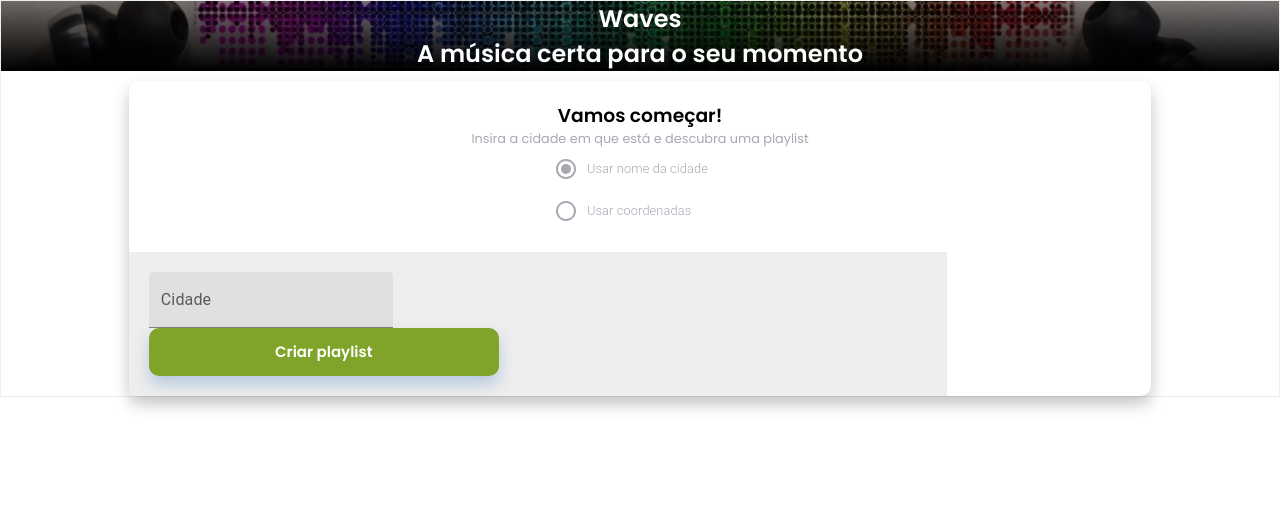
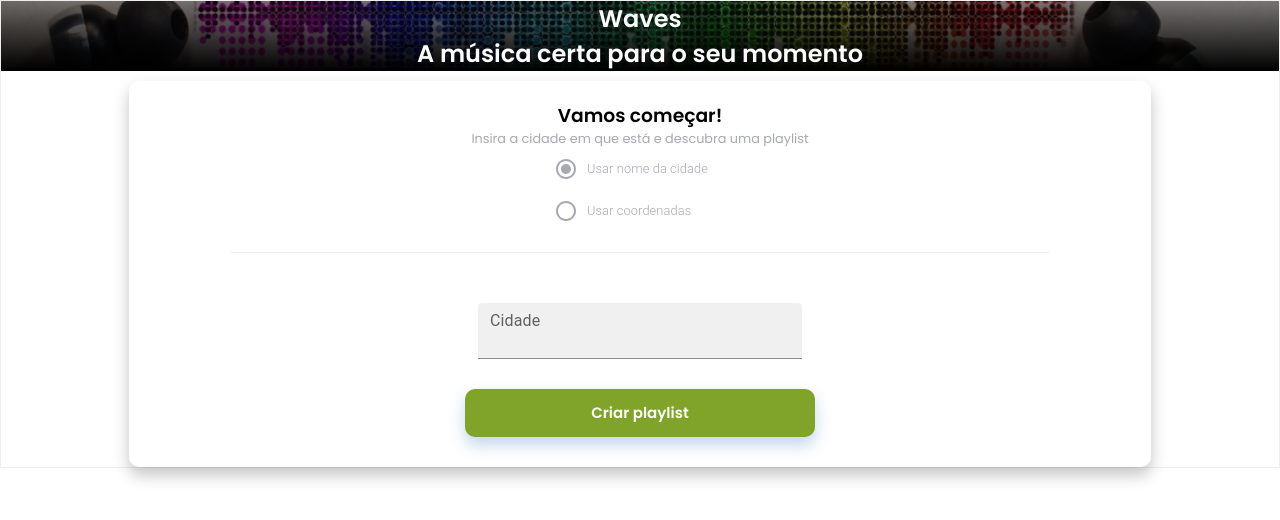
Before and after one commit to gduartemenezes/playlistmaker-web, a React (Create React App) app: page / in a window 1280 px wide. Shown: the top 520 px of the page. Built offline with nearby package versions, Linux system fonts and the light colour scheme.

Commit message:
feat: add styles to HomeCard

```diff
--- a/src/pages/Home/HomeCard/styles.ts
+++ b/src/pages/Home/HomeCard/styles.ts
@@ -20,10 +20,20 @@
 
 export const Container = styled.div`
   width: 80%;
-  background: #eee;
   padding: 20px;
   color: #000000;
-  .rene {
-    color: #000000;
+  margin: auto;
+  border-top: 1px solid #eee;
+  div {
+    margin: 10px 0;
+    display: flex;
+    align-items: center;
+    justify-content: space-evenly;
+    input {
+      min-width: 300px;
+    }
+    @media (max-width: 768px) {
+      flex-direction: column;
+    }
   }
 `;
```
